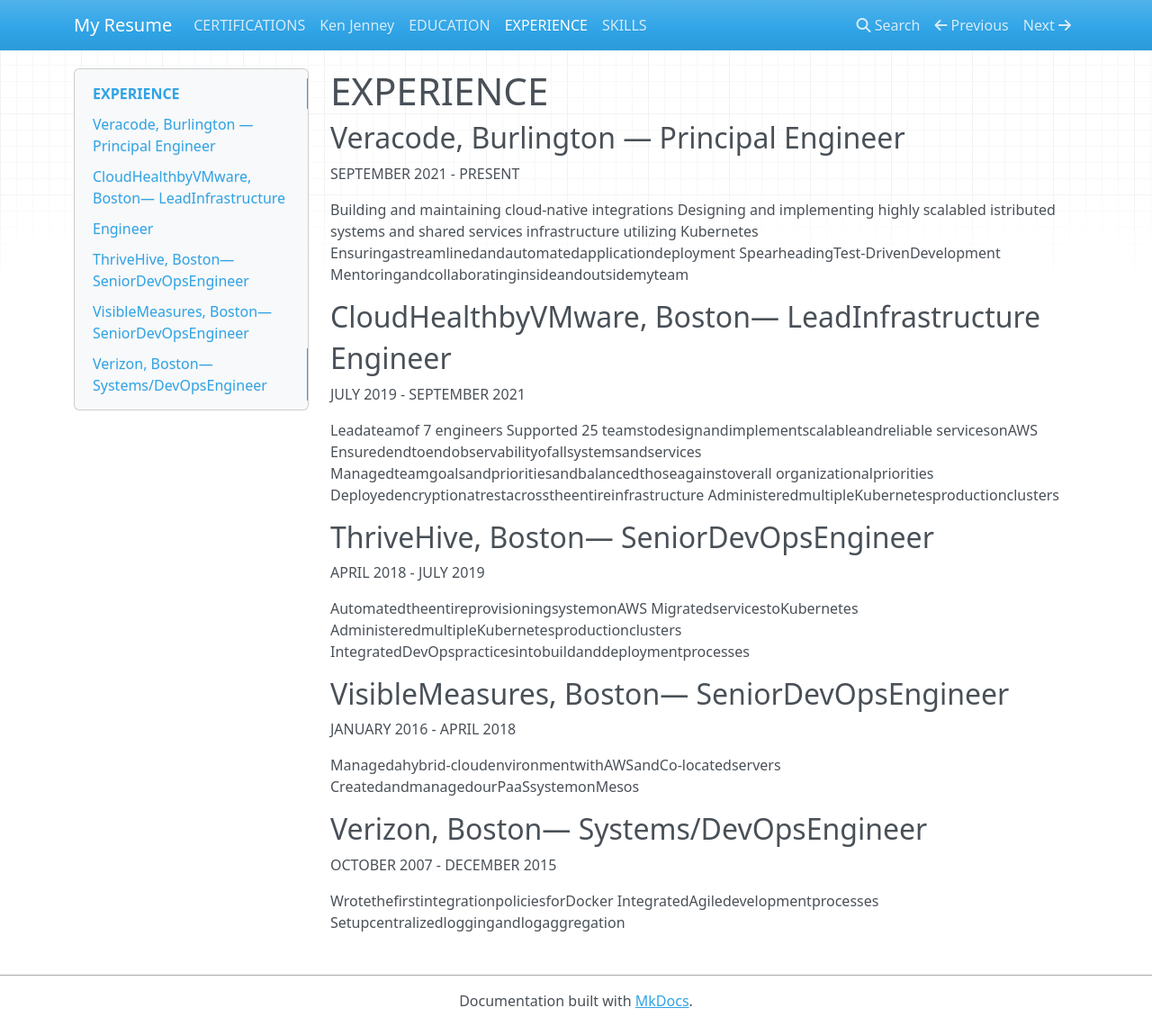
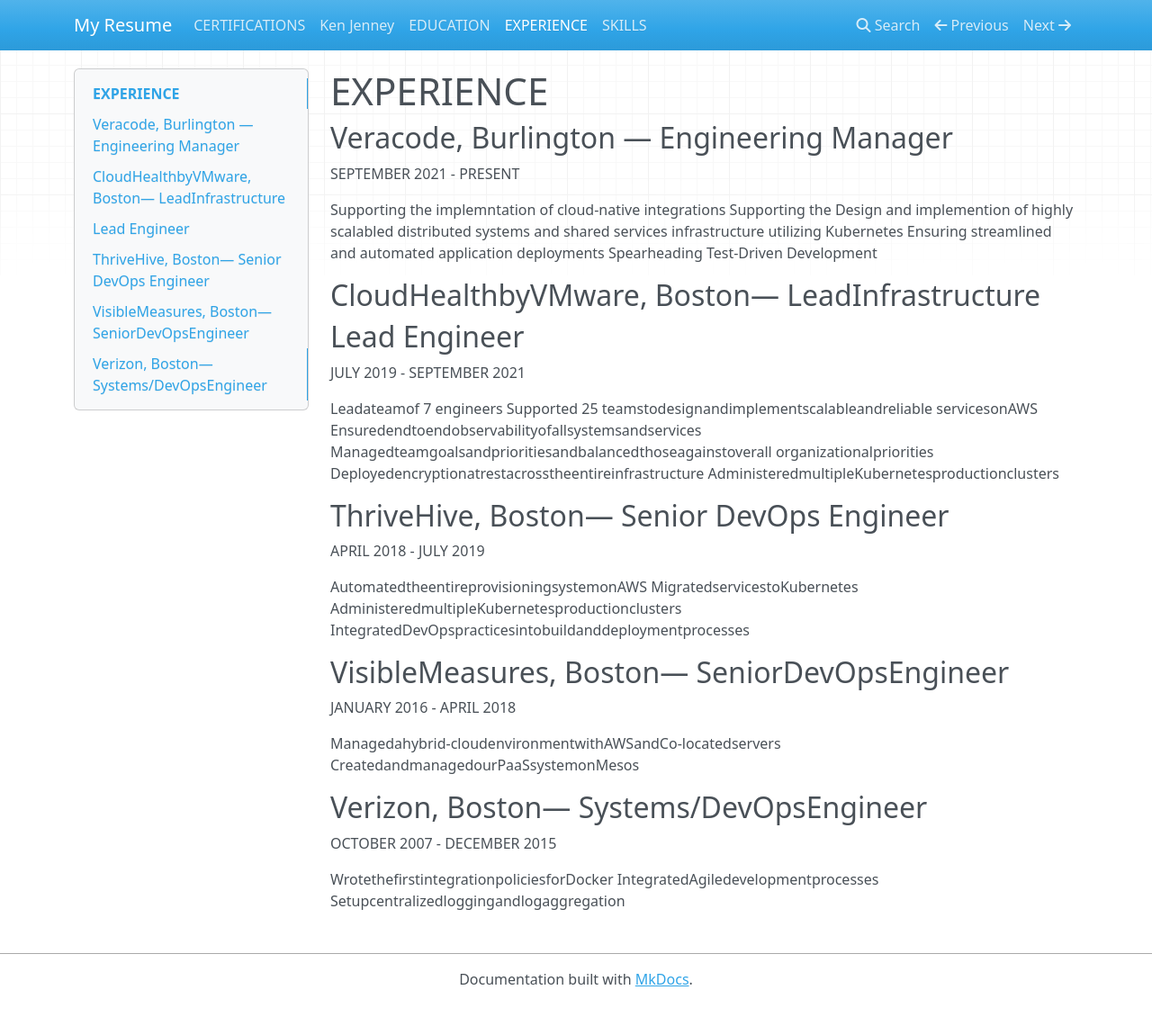
Before and after one commit to kjenney/myresume, an MkDocs documentation site: the page built from docs/experience.md, in a window 1280 px wide and 1140 px high. Shown: the whole window at 90% size. Built offline with MkDocs 1.6.1, drawn with Linux system fonts in a browser that asks for light colours; nearby versions of some CDN libraries.

Commit message:
Update experience.md

```diff
--- a/docs/experience.md
+++ b/docs/experience.md
@@ -1,19 +1,18 @@
 # EXPERIENCE
 
-## Veracode, Burlington — Principal Engineer
+## Veracode, Burlington — Engineering Manager
 
 SEPTEMBER 2021 - PRESENT
 
-Building and maintaining cloud-native integrations
-Designing and implementing highly scalabled istributed systems and
+Supporting the implemntation of cloud-native integrations
+Supporting the Design and implemention of highly scalabled distributed systems and
 shared services infrastructure utilizing Kubernetes
-Ensuringastreamlinedandautomatedapplicationdeployment
-SpearheadingTest-DrivenDevelopment
-Mentoringandcollaboratinginsideandoutsidemyteam
+Ensuring streamlined and automated application deployments
+Spearheading Test-Driven Development
 
 ## CloudHealthbyVMware, Boston— LeadInfrastructure
 
-## Engineer
+## Lead Engineer
 
 JULY 2019 - SEPTEMBER 2021
 
@@ -26,7 +25,7 @@ organizationalpriorities
 Deployedencryptionatrestacrosstheentireinfrastructure
 AdministeredmultipleKubernetesproductionclusters
 
-## ThriveHive, Boston— SeniorDevOpsEngineer
+## ThriveHive, Boston— Senior DevOps Engineer
 
 APRIL 2018 - JULY 2019
 
```
